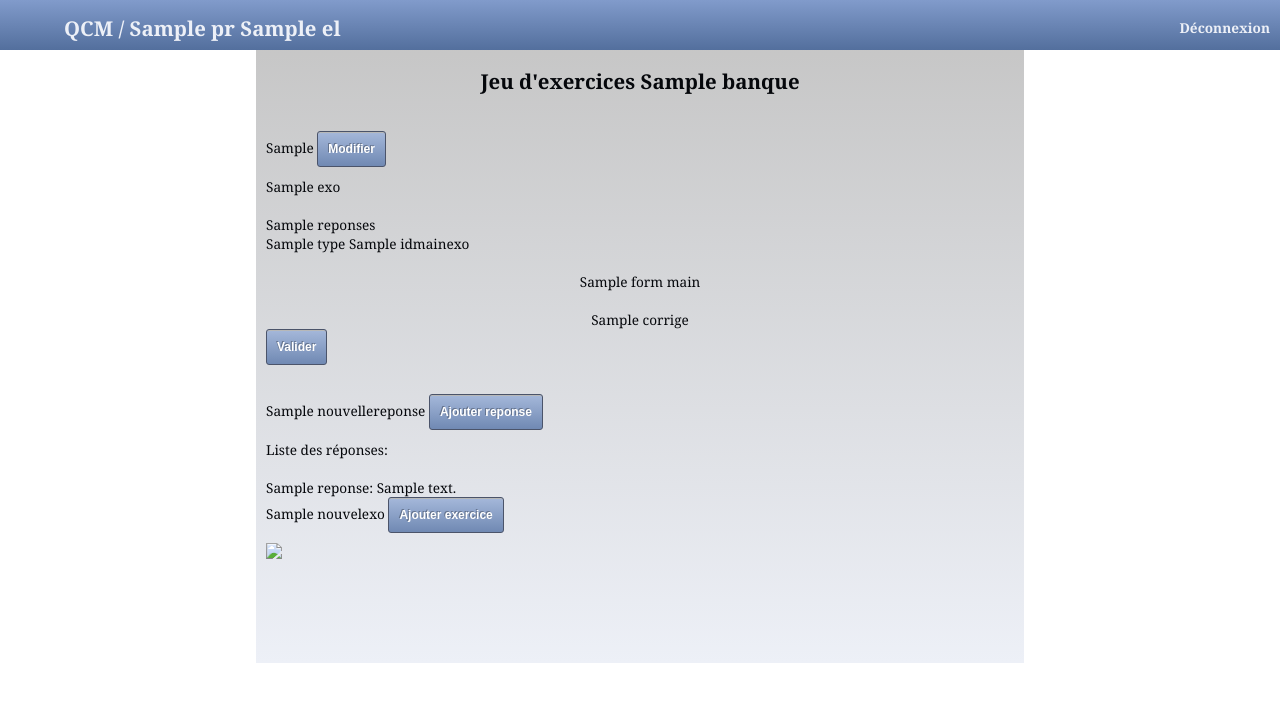
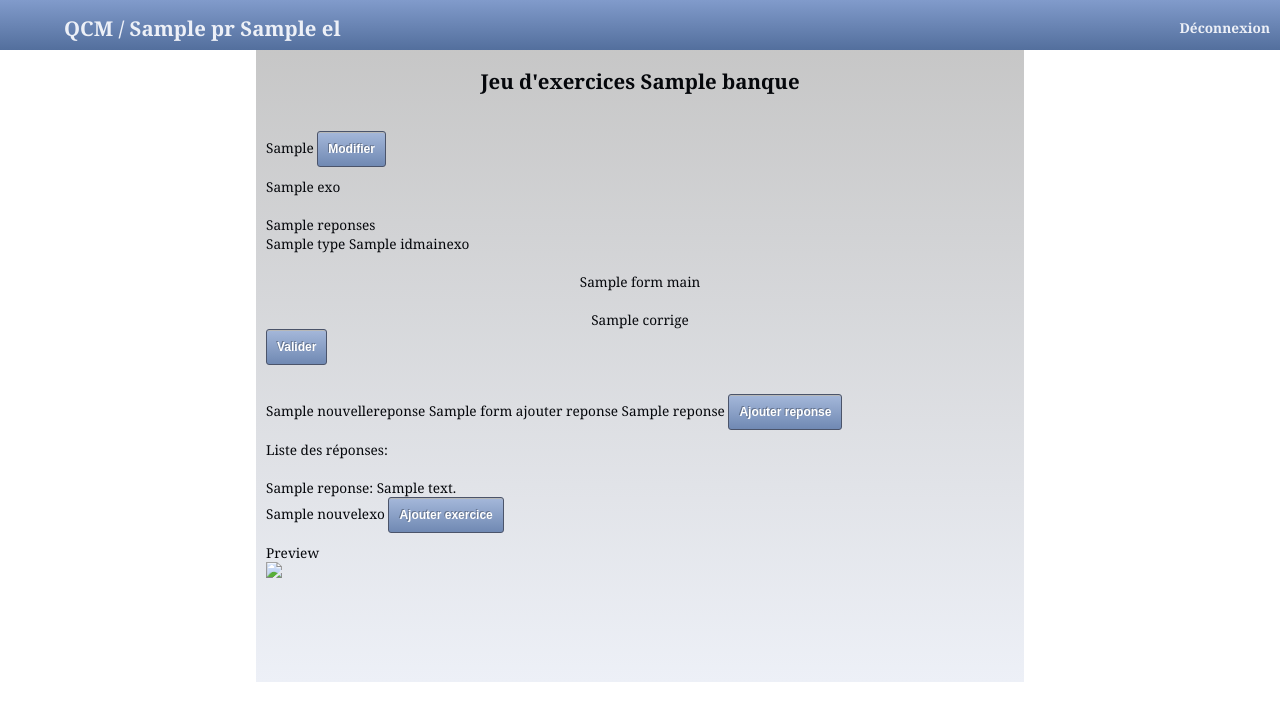
Before and after one commit to ThibautLG/QCMaker, a Django app: template prof/templates/makexo.html in a window 1280 px wide. Shown: the top 721 px of the page. Run offline with Django 3.2, Linux system fonts and the light colour scheme; the template is opened without the code that fills it: most values are stand-ins (such as "Sample title", 1, 10 or a date in 2020).

Commit message:
Mise à jour du README, début d'ajout des réponses personnalisées.

```diff
--- a/prof/forms.py
+++ b/prof/forms.py
@@ -28,6 +28,8 @@ class MakexoMain(forms.Form):
 class MakexoAjouterReponse(forms.Form):
 
 	nouvellereponse = forms.BooleanField(widget=forms.HiddenInput(),initial=True)
+	nom = forms.CharField(initial="V",label="",required=True)
+	reponse = forms.CharField(initial="Réponse",label="",widget=forms.Textarea,required=True)
 
 class MakexoAjouterExo(forms.Form):
 
--- a/prof/templates/makexo.html
+++ b/prof/templates/makexo.html
@@ -28,6 +28,8 @@
 	<form action="{% url 'prof.views.makexo' %}" method="post">
 		{% csrf_token %}
 		{{ formAjouterReponse.nouvellereponse }}
+		{{ formAjouterReponse.nom }}
+		{{ formAjouterReponse.reponse }}
 		<input type="submit" value="Ajouter reponse"/>
 	</form>
 	{% if listereponses %}
@@ -41,5 +43,6 @@
 		{{ formAjouterExo.nouvelexo }}
 		<input type="submit" value="Ajouter exercice"/>
 	</form>
+	Preview<br>
 	<img src="{% url 'prof.views.svg' exosvg %}" style="width:100%">
 {% endblock %}
```
Also changed, not shown: README.txt.
